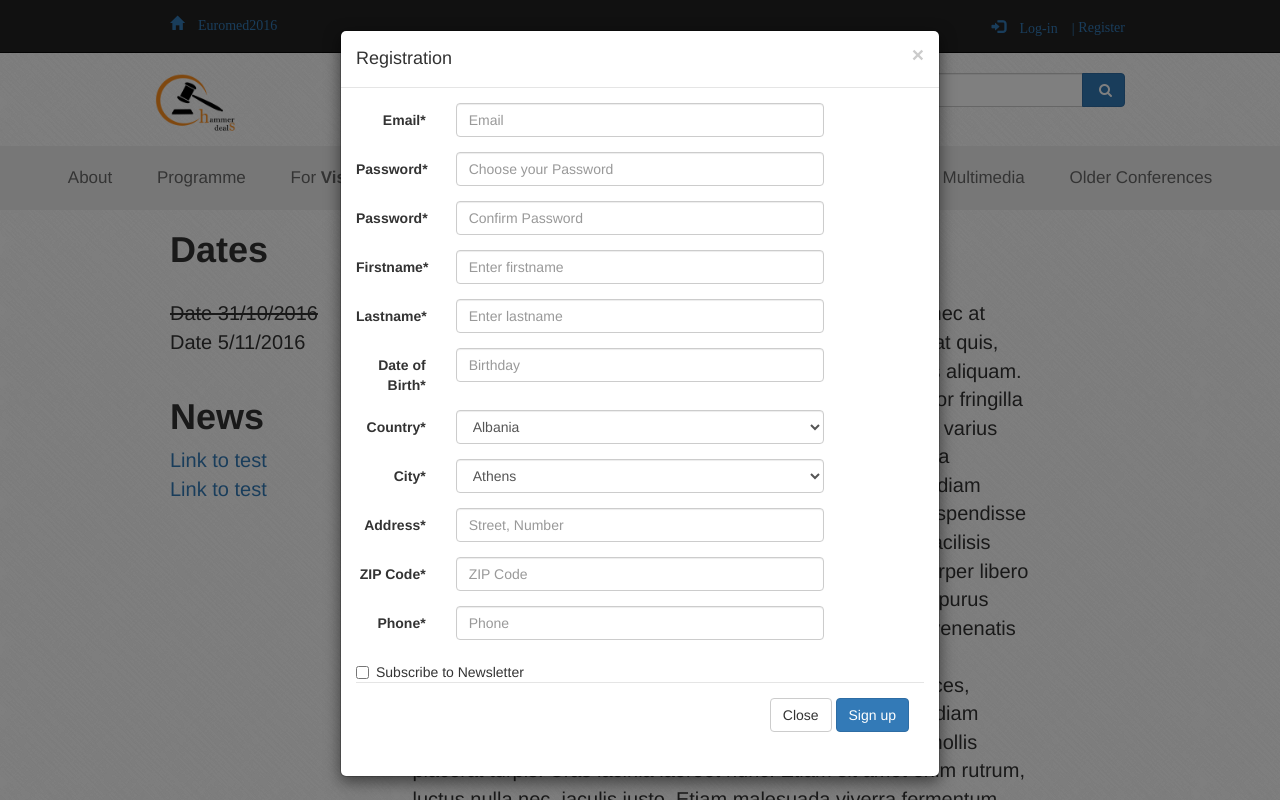
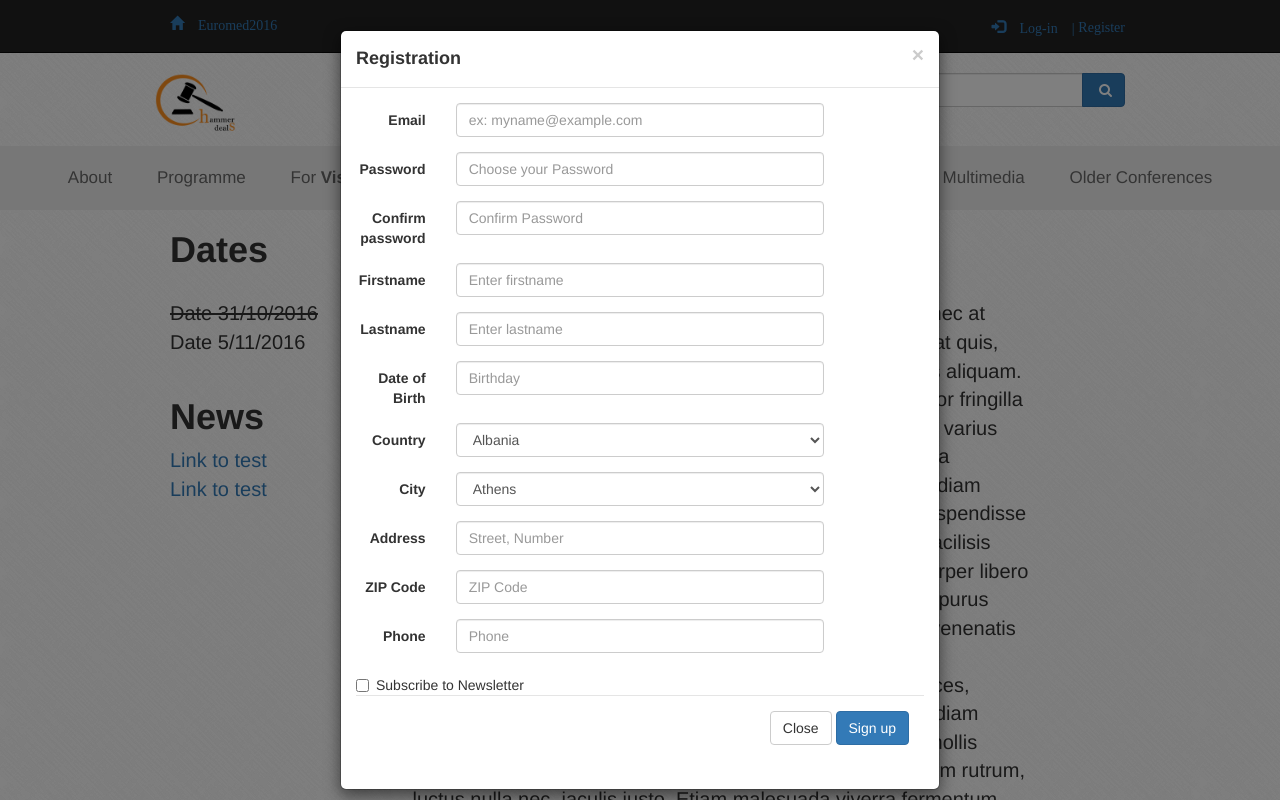
Before and after one commit to ThanosAvg/euromed-2016-remaster, a PHP site: page /euromed-remaster/ in a window 1280 px wide, after a click on "Register". Run offline with PHP 8.4, Linux system fonts and the light colour scheme.

Commit message:
fixed #3

```diff
--- a/src/site/assets/css/styles.css
+++ b/src/site/assets/css/styles.css
@@ -14,3 +14,12 @@ body{
 	font-size: 20px;
 
 }
+.error {
+	border-color: red;
+	box-shadow: 0 0 0 0;
+
+}
+.valid {
+	border-color: green;
+	box-shadow: 0 0 0 0;
+}
--- a/src/site/assets/js/register.js
+++ b/src/site/assets/js/register.js
@@ -22,11 +22,68 @@ $(function(){
             // Restore form inputs
             $myForm.find("input, button, select, textarea").prop("disabled", false);
             if(response === "true"){
-                alert("Registered!")
+                alert("Registered!");
             }
             else{
                 alert("Failed to register!");
             }
         });
-    })
-})
+    });
+});
+
+
+
+$(document).ready(function () {
+
+    $('#register-form').validate({
+        rules: {
+            email: {
+                required: true,
+                email: true
+            },
+            password: {
+                required: true,
+                minlength: 6
+
+            },
+            password_confirm: {
+                required: true,
+                minlength: 6,
+                equalTo: "#password"
+            },
+            first_name: {
+                required: true
+            },
+            last_name: {
+                required: true
+            },
+            birthday: {
+                required: true
+            },
+            country: {
+                required: true
+            },
+            city: {
+                required: true
+            },
+            address: {
+                required: true
+            },
+            zip: {
+                required: true
+            },
+            phone: {
+                required: true
+            }
+
+
+
+        },
+        errorElement: 'div',
+        messages: {
+            password_confirm: {
+                equalTo: "Passwords do not match."
+            }
+        }
+    });
+});
--- a/src/views/account.php
+++ b/src/views/account.php
@@ -5,50 +5,50 @@
     <div class="modal-content">
       <div class="modal-header">
         <button type="button" class="close" data-dismiss="modal" aria-label="Close"><span aria-hidden="true">&times;</span></button>
-        <h4 class="modal-title" id="myModalLabel">Registration</h4>
+        <h4 class="modal-title" id="myModalLabel"><strong>Registration</strong></h4>
       </div>
       <div class="modal-body">
         <form class="form-horizontal" id="register-form" action="register" method="post">
           <div class="form-group">
-            <label for="inputEmail" class="col-sm-2 control-label">Email*</label>
+            <label for="inputEmail" class="col-sm-2 control-label">Email</label>
             <div class="col-sm-8">
-              <input type="email" name="email" class="form-control" id="inputEmail" placeholder="Email">
+              <input type="email" name="email" class="form-control" id="email" placeholder="ex: myname@example.com">
             </div>
           </div>
           <div class="form-group">
-            <label for="inputPassword" class="col-sm-2 control-label">Password*</label>
+            <label for="inputPassword" class="col-sm-2 control-label">Password</label>
             <div class="col-sm-8">
-              <input type="password" name="password" class="form-control" id="inputPassword" placeholder="Choose your Password">
+              <input type="password" name="password" class="form-control" id="password" placeholder="Choose your Password">
             </div>
           </div>
           <div class="form-group">
-            <label for="inputPassword" class="col-sm-2 control-label">Password*</label>
+            <label for="inputPassword" class="col-sm-2 control-label">Confirm password</label>
             <div class="col-sm-8">
-              <input type="password" name="password_confirm" class="form-control" id="inputPassword" placeholder="Confirm Password">
+              <input type="password" name="password_confirm" class="form-control" id="password_confirm" placeholder="Confirm Password">
             </div>
           </div>
           <div class="form-group">
-            <label for="inputName" class="col-sm-2 control-label">Firstname*</label>
+            <label for="inputName" class="col-sm-2 control-label">Firstname</label>
             <div class="col-sm-8">
-              <input type="text" name="first_name" class="form-control" id="inputFirstname" placeholder="Enter firstname">
+              <input type="text" name="first_name" class="form-control" id="first_name" placeholder="Enter firstname">
             </div>
           </div>
           <div class="form-group">
-            <label for="inputName" class="col-sm-2 control-label">Lastname*</label>
+            <label for="inputName" class="col-sm-2 control-label">Lastname</label>
             <div class="col-sm-8">
-              <input type="text" name="last_name" class="form-control" id="inputLastname" placeholder="Enter lastname">
+              <input type="text" name="last_name" class="form-control" id="last_name" placeholder="Enter lastname">
             </div>
           </div>
           <div class="form-group">
-            <label for="inputBirthday" class="col-sm-2 control-label">Date of Birth*</label>
+            <label for="inputBirthday" class="col-sm-2 control-label">Date of Birth</label>
             <div class="col-sm-8">
-              <input type="text" name="birthday" class="form-control" id="inputBirthday" placeholder="Birthday">
+              <input type="text" name="birthday" class="form-control" id="birthday" placeholder="Birthday">
             </div>
           </div>
           <div class="form-group">
-            <label for="Select" class="col-sm-2 control-label">Country*</label>
+            <label for="Select" class="col-sm-2 control-label">Country</label>
             <div class="col-sm-8">
-              <select id="CountrySelect" name="country" class="form-control">
+              <select id="country" name="country" class="form-control" placeholder="Select Country">
                 <option>Albania</option>
                 <option>USA</option>
                 <option>Italy</option>
@@ -59,9 +59,9 @@
             </div>
           </div>
           <div class="form-group">
-            <label for="Select" class="col-sm-2 control-label">City*</label>
+            <label for="Select" class="col-sm-2 control-label">City</label>
             <div class="col-sm-8">
-              <select id="CitySelect" name="city" class="form-control">
+              <select id="city" name="city" class="form-control" placeholder="Select City">
                 <option>Athens</option>
                 <option>USA</option>
                 <option>Italy</option>
@@ -72,21 +72,21 @@
             </div>
           </div>
           <div class="form-group">
-            <label for="inputAddress" class="col-sm-2 control-label">Address*</label>
+            <label for="inputAddress" class="col-sm-2 control-label">Address</label>
             <div class="col-sm-8">
-              <input type="text" name="address" class="form-control" id="inputAddress" placeholder="Street, Number">
+              <input type="text" name="address" class="form-control" id="address" placeholder="Street, Number">
             </div>
           </div>
           <div class="form-group">
-            <label for="inputZIP" class="col-sm-2 control-label">ZIP Code*</label>
+            <label for="inputZIP" class="col-sm-2 control-label">ZIP Code</label>
             <div class="col-sm-8">
-              <input type="number" name="zip" class="form-control" id="inputLaststname" placeholder="ZIP Code">
+              <input type="number" name="zip" class="form-control" id="zip" placeholder="ZIP Code">
             </div>
           </div>
           <div class="form-group">
-            <label for="inputPhone" class="col-sm-2 control-label">Phone*</label>
+            <label for="inputPhone" class="col-sm-2 control-label">Phone</label>
             <div class="col-sm-8">
-              <input type="number" name="phone" class="form-control" id="inputPhone" placeholder="Phone">
+              <input type="number" name="phone" class="form-control" id="phone" placeholder="Phone">
             </div>
           </div>
           <div class="checkbox">
```
